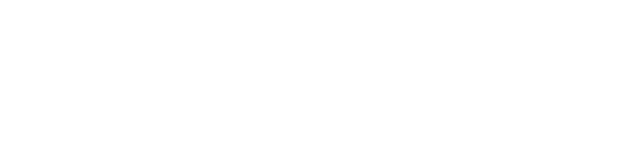
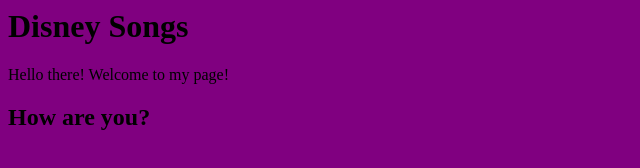
Before and after one commit to disneysongs/home1, a plain HTML site: page index.html in a window 1280 px wide. Shown: the whole page, without its empty margins (0-640 px from the left). Drawn offline with Linux system fonts and the light colour scheme.

Commit message:
adding colors and text

```diff
--- a/index.html
+++ b/index.html
@@ -1,2 +1,12 @@
 <html>
+  <style type "text ccs">
+  body {
+  background-color:purple}
+    color: white
+    }
+  </style>
+  <h1>Disney Songs</h1>
+  <p>Hello there! Welcome to my page!</p>
+  <h2>How are you? </h2>
+
 </html>
```
